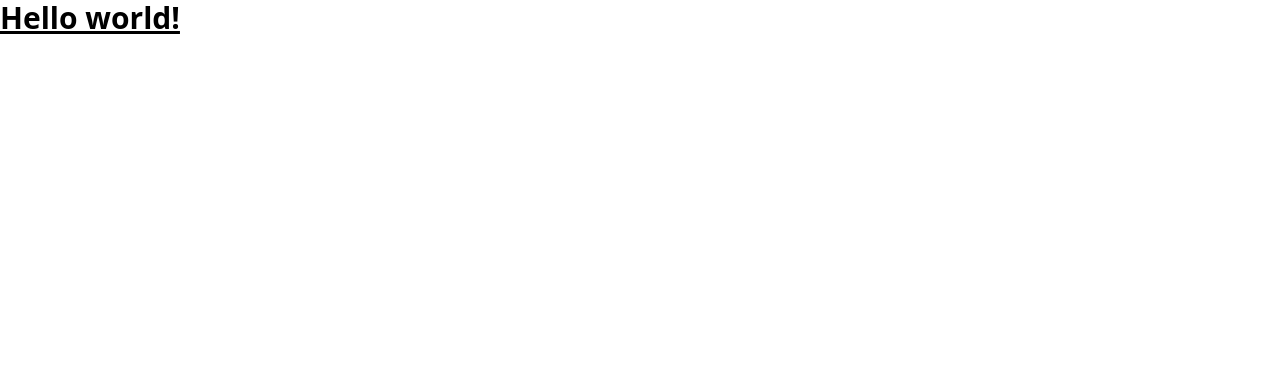
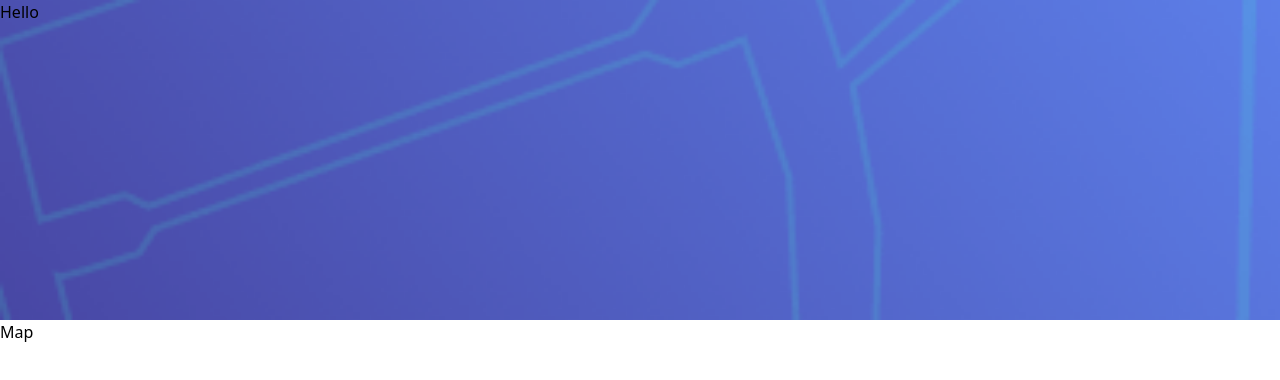
Before and after one commit to AnshumanMahato/ip-address-tracker, a React (Vite) app: page / in a window 1280 px wide. Shown: the top 380 px of the page. Built offline with nearby package versions, Linux system fonts and the light colour scheme.

Commit message:
components initialized

```diff
--- a/src/App.jsx
+++ b/src/App.jsx
@@ -1,5 +1,13 @@
+import Header from "./components/Header";
+import Map from "./components/Map";
+
 function App() {
-  return <h1 className="text-3xl font-bold underline">Hello world!</h1>;
+  return (
+    <div className="h-screen w-screen">
+      <Header />
+      <Map />
+    </div>
+  );
 }
 
 export default App;
--- /dev/null
+++ b/src/components/Header.jsx
@@ -0,0 +1,9 @@
+function Header() {
+  return (
+    <header className="container bg-pattern-mob bg-cover bg-no-repeat bg-center h-2/5">
+      Hello
+    </header>
+  );
+}
+
+export default Header;
--- /dev/null
+++ b/src/components/Map.jsx
@@ -0,0 +1,5 @@
+function Map() {
+  return <main>Map</main>;
+}
+
+export default Map;
--- a/tailwind.config.js
+++ b/tailwind.config.js
@@ -9,6 +9,10 @@ export default {
     fontFamily: {
       Rubik: ["Rubik", "sans-serif"],
     },
+    backgroundImage: {
+      "pattern-mob": "url(src/assets/pattern-bg-mobile.png)",
+      "pattern-desk": "url(src/assets/pattern-bg-desktop.png)",
+    },
     extend: {},
   },
   plugins: [],
```
